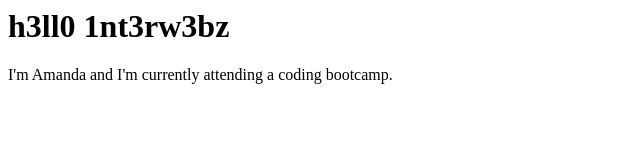
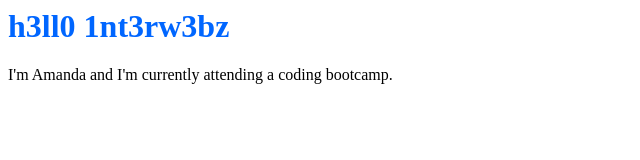
Before and after one commit to amandagibson/amandagibson.github.io, a plain HTML site: page index.html in a window 1280 px wide. Shown: the whole page, without its empty margins (0-640 px from the left). Drawn offline with Linux system fonts and the light colour scheme.

Commit message:
webpage formatting updates

```diff
--- a/index.html
+++ b/index.html
@@ -1,2 +1,17 @@
-<h1>h3ll0 1nt3rw3bz</h1>
-<p>I'm Amanda and I'm currently attending a coding bootcamp.</p>
+<link rel="stylesheet" href="style.css">
+
+<!DOCTYPE HTML>
+
+<HTML>
+
+    <head>
+        <meta http-equiv="Content-Type" content="text/html; charset=UTF-8" />
+        <title>My First Website</title>
+    </head>
+
+    <body>
+        <h1>h3ll0 1nt3rw3bz</h1>
+        <p>I'm Amanda and I'm currently attending a coding bootcamp.</p>
+    </body>
+
+</HTML>
--- /dev/null
+++ b/style.css
@@ -0,0 +1,3 @@
+h1 {
+    color: #0066ff
+  }
```
